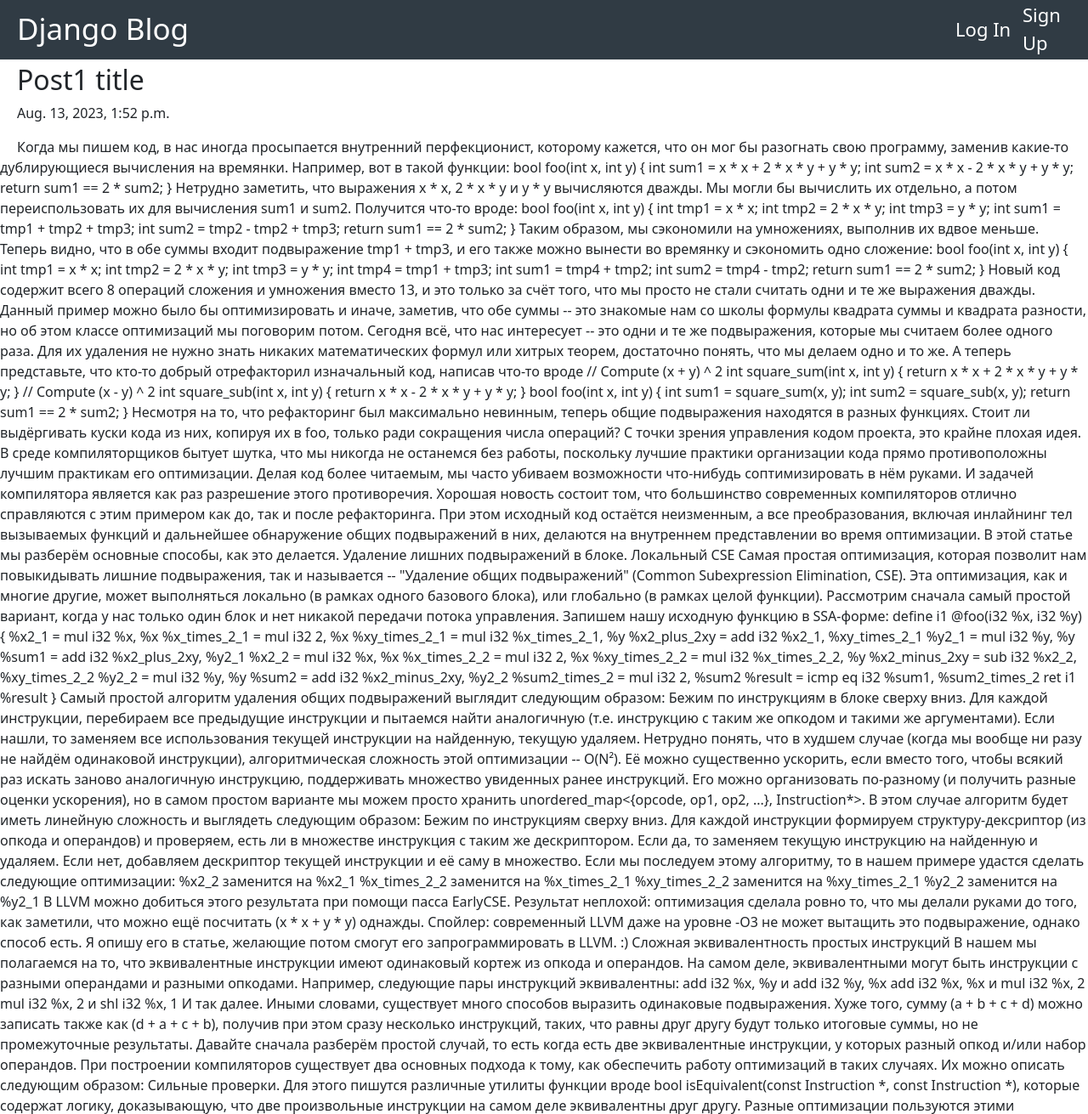
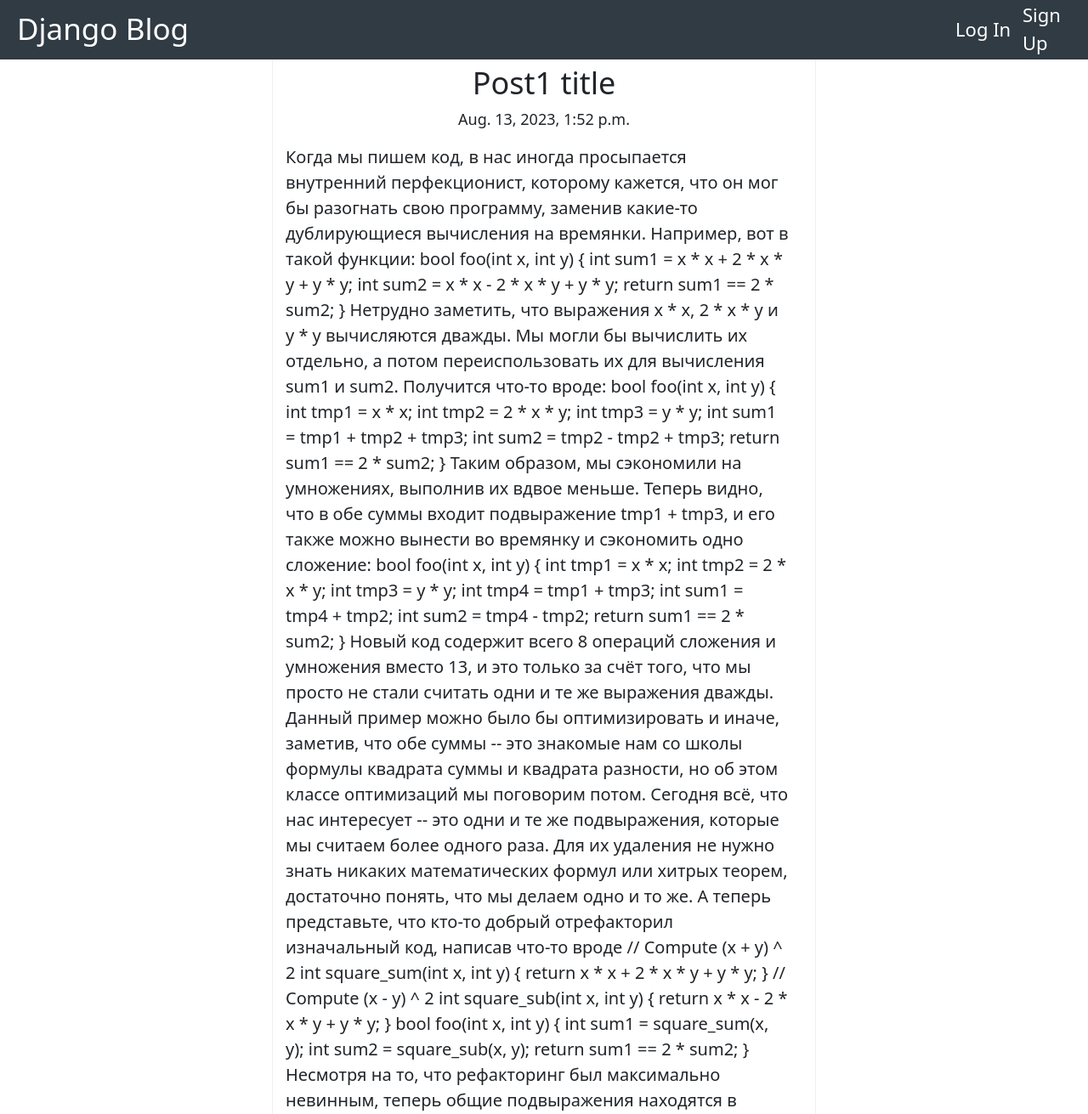
Before and after one commit to JlaBaLLluK/blog_project, a Django app: page /posts/2/ in a window 1280 px wide. Shown: the top 1311 px of the page at 85% size. Run offline with Django 4.2, Linux system fonts and the light colour scheme; data comes from the database, SQL or seed files in the repository; both versions use the stored data as it was after the commit.

Commit message:
Added some improvements to a single post page

```diff
--- a/blog_project/post/static/post/css/style.css
+++ b/blog_project/post/static/post/css/style.css
@@ -20,13 +20,24 @@
 
 .post-title {
     padding-top: 75px;
-    margin-left: 20px;
+    text-align: center;
+    font-size: 36px;
 }
 
 .publish-date {
-    margin-left: 20px;
+    text-align: center;
+    font-size: 18px
 }
 
 .post-text {
-    text-indent: 20px;
+    font-size: 20px;
+    padding-left: 15px;
+    padding-right: 30px;
 }
+
+.all-post-data {
+    width: 50%;
+    margin-left: 25%;
+    border: solid 1px #f0f0f0;
+    margin-bottom: 2%;
+}
--- a/blog_project/post/templates/post/single_post.html
+++ b/blog_project/post/templates/post/single_post.html
@@ -2,7 +2,11 @@
 {% load static %}
 {% block title %}{{ post.post_title }}{% endblock %}
 {% block content %}
-<h2 class="post-title">{{ post.post_title }}</h2>
-<p class="publish-date">{{ post.publish_date }}</p>
-<p class="post-text">{{ post.post_text }}</p>
+<div class="left-side"></div>
+<div class="right-side"></div>
+<div class="all-post-data">
+    <h2 class="post-title">{{ post.post_title }}</h2>
+    <p class="publish-date">{{ post.publish_date }}</p>
+    <div class="post-text">{{ post.post_text }}</div>
+</div>
 {% endblock %}
```
Also changed, not shown: blog_project/db.sqlite3.
